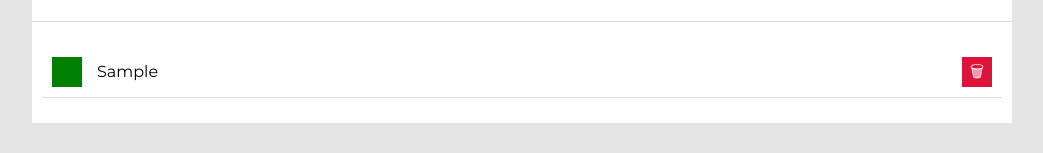
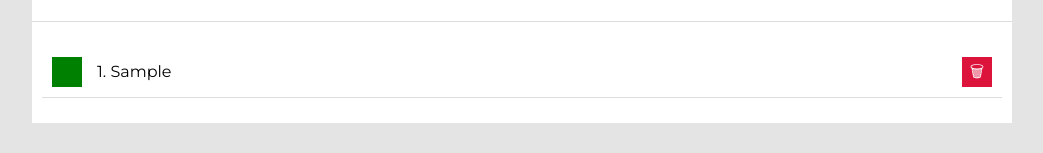
Before and after one commit to aWilku/todo-list-react, a React (Create React App) app: page / in a window 1280 px wide. Both pictures are taken after typing "Sample" into the empty fields and a click on the button "Dodaj zadanie". Shown: the part 278-431 px from the top of the page, without its empty margins (118-1161 px from the left). Built offline with nearby package versions, Linux system fonts and the light colour scheme.

Commit message:
display task id

```diff
--- a/src/Tasks/index.js
+++ b/src/Tasks/index.js
@@ -11,7 +11,7 @@ const Tasks = ({ tasks, hideDone, removeTask, toggleTaskDone }) => (
                     {task.done ? "✔" : ""}
                 </button>
                 <span className={`taskList__text${task.done ? " taskList__text--done" : ""}`}>
-                    {task.content}
+                    {task.id}. {task.content}
                 </span>
                 <button
                     className="taskList__button taskList__button--remove"
```
